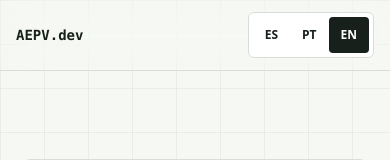
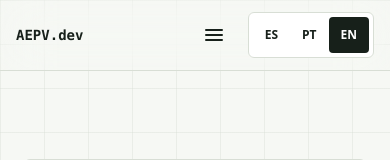
Before and after one commit to andres29582/Portafolio-web, a Next.js app: page / in a window 390 px wide. Shown: the top 160 px of the page. Built offline with nearby package versions, Linux system fonts and the light colour scheme.

Commit message:
feat(navigation): add accessible mobile menu

```diff
--- a/src/components/layout/Header.tsx
+++ b/src/components/layout/Header.tsx
@@ -1,5 +1,6 @@
 "use client";
 
+import { useRef, useState } from "react";
 import type { TranslationContent } from "@/data/translations";
 import { languages, type Language } from "@/lib/i18n";
 
@@ -20,8 +21,19 @@ const navItems = [
 ] as const;
 
 export function Header({ language, labels, onLanguageChange }: HeaderProps) {
+  const [isMenuOpen, setIsMenuOpen] = useState(false);
+  const menuButtonRef = useRef<HTMLButtonElement>(null);
+
   return (
-    <header className="sticky top-0 z-50 border-b border-line bg-paper/92 backdrop-blur-xl">
+    <header
+      className="sticky top-0 z-50 border-b border-line bg-paper/92 backdrop-blur-xl"
+      onKeyDown={(event) => {
+        if (event.key === "Escape" && isMenuOpen) {
+          setIsMenuOpen(false);
+          menuButtonRef.current?.focus();
+        }
+      }}
+    >
       <div className="mx-auto flex max-w-7xl items-center justify-between gap-4 px-4 py-3 sm:px-6">
         <a className="focus-ring rounded-md font-mono text-sm font-bold text-ink" href="#home">
           AEPV.dev
@@ -38,6 +50,20 @@ export function Header({ language, labels, onLanguageChange }: HeaderProps) {
             </a>
           ))}
         </nav>
+
+        <button
+          aria-controls="mobile-navigation"
+          aria-expanded={isMenuOpen}
+          aria-label={isMenuOpen ? labels.labels.closeNavigation : labels.labels.openNavigation}
+          className="focus-ring ml-auto flex min-h-9 min-w-9 items-center justify-center rounded-md text-ink lg:hidden"
+          onClick={() => setIsMenuOpen((isOpen) => !isOpen)}
+          ref={menuButtonRef}
+          type="button"
+        >
+          <svg aria-hidden="true" fill="none" height="24" viewBox="0 0 24 24" width="24">
+            <path d="M4 7h16M4 12h16M4 17h16" stroke="currentColor" strokeLinecap="round" strokeWidth="2" />
+          </svg>
+        </button>
 
         <div
           aria-label="Language selector"
@@ -64,6 +90,26 @@ export function Header({ language, labels, onLanguageChange }: HeaderProps) {
           })}
         </div>
       </div>
+
+      <nav
+        aria-label={labels.labels.mobileNavigation}
+        className="mx-auto max-w-7xl px-4 pb-3 sm:px-6 lg:hidden"
+        hidden={!isMenuOpen}
+        id="mobile-navigation"
+      >
+        <div className="flex flex-col gap-1">
+          {navItems.map((item) => (
+            <a
+              className="focus-ring rounded-md px-3 py-2 text-sm font-medium text-ink/72 transition hover:bg-white hover:text-ink"
+              href={item.href}
+              key={item.href}
+              onClick={() => setIsMenuOpen(false)}
+            >
+              {labels.nav[item.key]}
+            </a>
+          ))}
+        </div>
+      </nav>
     </header>
   );
 }
--- a/src/data/translations.ts
+++ b/src/data/translations.ts
@@ -61,6 +61,9 @@ export type TranslationContent = {
     availability: string;
     email: string;
     pendingLink: string;
+    openNavigation: string;
+    closeNavigation: string;
+    mobileNavigation: string;
   };
   skillLevels: Record<"learning" | "practicing" | "applied", string>;
   footer: string;
@@ -168,6 +171,9 @@ export const translations: Record<Language, TranslationContent> = {
       availability: "Disponibilidad",
       email: "Email",
       pendingLink: "Link pendiente",
+      openNavigation: "Abrir navegación",
+      closeNavigation: "Cerrar navegación",
+      mobileNavigation: "Navegación móvil",
     },
     skillLevels: {
       learning: "Fortaleciendo",
@@ -277,6 +283,9 @@ export const translations: Record<Language, TranslationContent> = {
       availability: "Disponibilidade",
       email: "Email",
       pendingLink: "Link pendente",
+      openNavigation: "Abrir navegação",
+      closeNavigation: "Fechar navegação",
+      mobileNavigation: "Navegação móvel",
     },
     skillLevels: {
       learning: "Fortalecendo",
@@ -386,6 +395,9 @@ export const translations: Record<Language, TranslationContent> = {
       availability: "Availability",
       email: "Email",
       pendingLink: "Pending link",
+      openNavigation: "Open navigation",
+      closeNavigation: "Close navigation",
+      mobileNavigation: "Mobile navigation",
     },
     skillLevels: {
       learning: "Strengthening",
```
